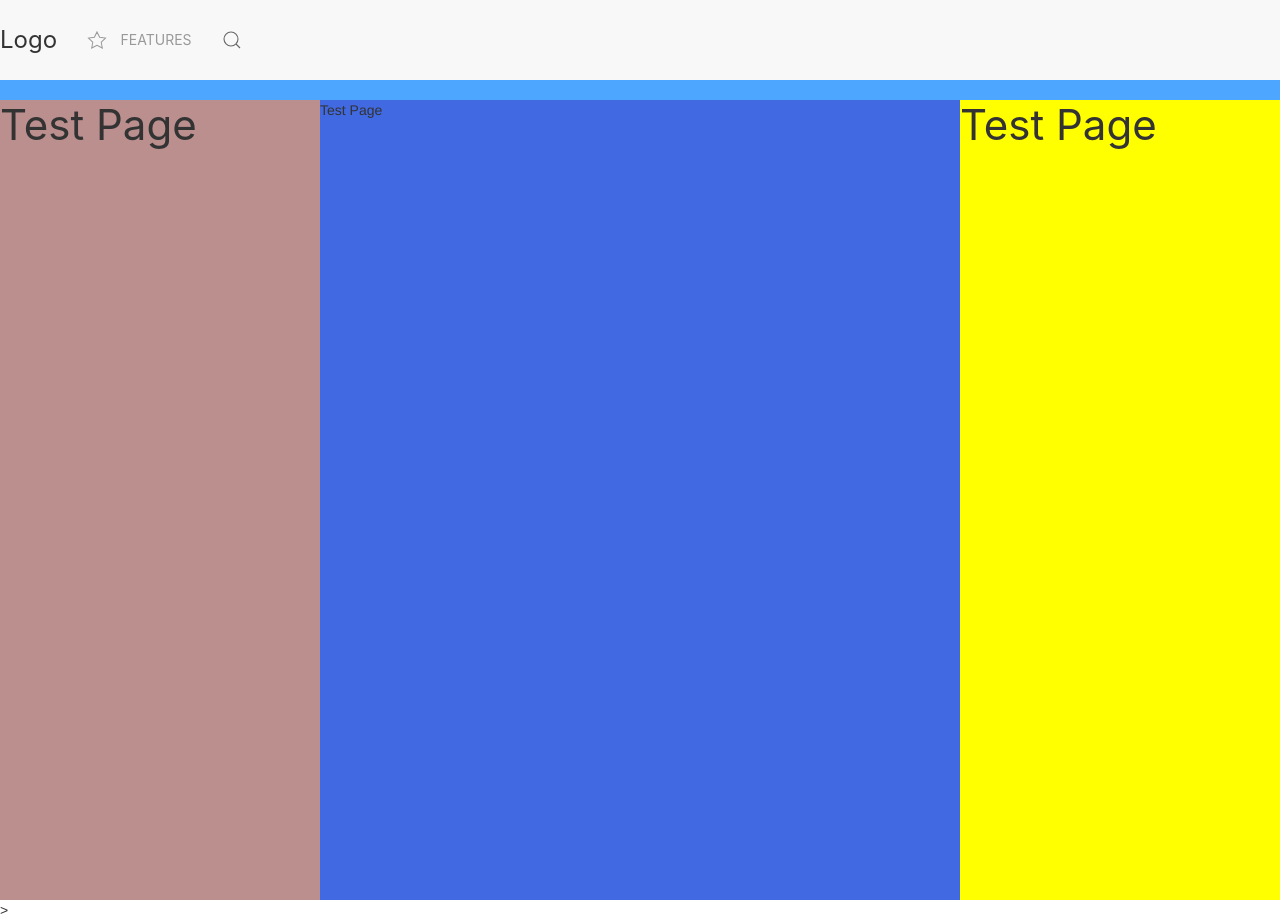
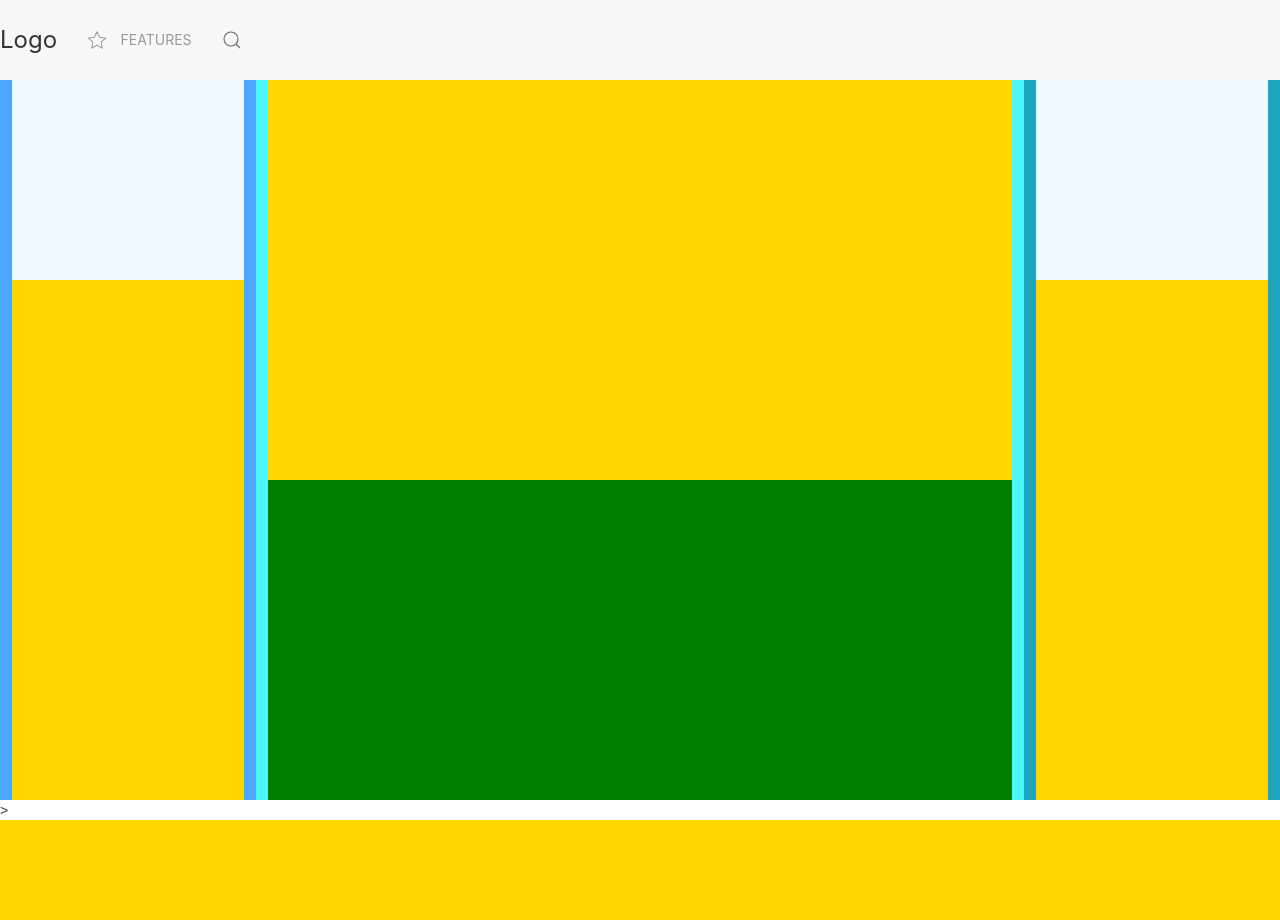
Before and after one commit to Lunasixx/MoneyPrinter, a Django app: page / in a window 1280 px wide. After the commit the page ends 820 px from the top, so only its background shows below. Run offline with Django 3.2, Linux system fonts and the light colour scheme; some libraries are stand-ins or nearby versions.

Commit message:
added layout

```diff
--- a/moneyprinter/printer/templates/printer/main.html
+++ b/moneyprinter/printer/templates/printer/main.html
@@ -1,5 +1,6 @@
 <!doctype html>
 <html>
+
 <head>
     <style type="text/css">
         body {
@@ -17,16 +18,49 @@
             padding: 0;
         }
 
+        .row {
+            min-width: 100vw;
+            min-height: 100vh;
+
+        }
+
+        #main-coloumn-header {
+            min-height: 60vh;
+            background-color: gold;
+
+        }
+
+        #main-coloumn-body {
+            min-height: 40vh;
+            background-color: green;
+
+        }
+
+        #side-coloumn-header {
+            min-height: 35vh;
+            background-color: aliceblue;
+        }
+
+        #side-coloumn-body {
+            min-height: 65vh;
+            background-color: gold;
+        }
+
+        #side-coloumn {
+            min-width: 20vw;
+            max-width: 20vw;
+        }
+
         .container {
-            width: 100%;
-            height: 100%;
-            position: relative;
-            margin: 0;
-            padding: 0;
+            min-height: 100vh;
+            min-width: 100vw;
         }
 
         .container-fluid {
             width: 100%;
+            margin-left: 0%;
+            margin-right: 0%;
+
         }
 
         .leftpane {
@@ -55,10 +89,10 @@
         }
 
         .toppane {
-            width: 100%;
-            height: 100px;
+            width: 100vw;
+            height: 10vh;
             border-collapse: collapse;
-            background-color: #4da6ff;
+
         }
     </style>
 
@@ -68,7 +102,8 @@
     <link href="https://cdn.jsdelivr.net/npm/bootstrap@5.0.1/dist/css/bootstrap.min.css" rel="stylesheet"
         integrity="sha384-+0n0xVW2eSR5OomGNYDnhzAbDsOXxcvSN1TPprVMTNDbiYZCxYbOOl7+AMvyTG2x" crossorigin="anonymous">
     <link rel="stylesheet" href="https://cdn.jsdelivr.net/npm/uikit@3.6.22/dist/css/uikit.min.css" />
-        <link rel="stylesheet" href="https://maxcdn.bootstrapcdn.com/bootstrap/3.3.6/css/bootstrap.min.css" type="text/css" media="screen"/>
+    <link rel="stylesheet" href="https://maxcdn.bootstrapcdn.com/bootstrap/3.3.6/css/bootstrap.min.css" type="text/css"
+        media="screen" />
     <link rel="stylesheet" href="https://cdn.jsdelivr.net/npm/uikit@3.6.22/dist/css/uikit.min.css" />
 
 
@@ -76,11 +111,12 @@
 
 
 </head>
+
 <body>
 
-        <div style="height: 100%; width: 100%;">
-            <!--TOP-->
-            <div class="toppane">
+    <div>
+
+        <div class="toppane" style="position: fixed;">
             <nav class="uk-navbar-container uk-margin" uk-navbar>
                 <div class="uk-navbar-left">
 
@@ -97,7 +133,8 @@
 
                     <div class="nav-overlay uk-navbar-right">
 
-                            <a class="uk-navbar-toggle" uk-search-icon uk-toggle="target: .nav-overlay; animation: uk-animation-fade" href="#"></a>
+                        <a class="uk-navbar-toggle" uk-search-icon
+                            uk-toggle="target: .nav-overlay; animation: uk-animation-fade" href="#"></a>
 
                     </div>
 
@@ -109,7 +146,8 @@
                             </form>
                         </div>
 
-                            <a class="uk-navbar-toggle" uk-close uk-toggle="target: .nav-overlay; animation: uk-animation-fade" href="#"></a>
+                        <a class="uk-navbar-toggle" uk-close
+                            uk-toggle="target: .nav-overlay; animation: uk-animation-fade" href="#"></a>
 
                     </div>
 
@@ -118,17 +156,38 @@
             </nav>
         </div>
 
-            <div class="leftpane">
-              <h1>Test Page</h1></div>
-            <div class="middlepane">Test Page</div>
-            <div class="rightpane">
-              <h1>Test Page</h1></div>
+
+
+    </div>
+
+    <div class="container">
+        <div class="row">
+            <div class="col" id="side-coloumn" style="background-color: #4da6ff;">
+                <div id="side-coloumn-header"></div>
+                <div id="side-coloumn-body"></div>
+            </div>
+            <div class="col" style="background-color: #4df6ff;">
+                <div id="main-coloumn-header"></div>
+                <div id="main-coloumn-body"></div>
+            </div>
+            <div class="col" id="side-coloumn" style="background-color: #1fa6bf;">
+                <div id="side-coloumn-header"></div>
+                <div id="side-coloumn-body"></div>
+            </div>
+        </div>
     </div>
 
     <script src="https://cdn.jsdelivr.net/npm/uikit@3.6.22/dist/js/uikit.min.js"></script>
     <script src="https://cdn.jsdelivr.net/npm/uikit@3.6.22/dist/js/uikit-icons.min.js"></script>
-          <script src="https://cdn.jsdelivr.net/npm/@popperjs/core@2.9.2/dist/umd/popper.min.js" integrity="sha384-IQsoLXl5PILFhosVNubq5LC7Qb9DXgDA9i+tQ8Zj3iwWAwPtgFTxbJ8NT4GN1R8p" crossorigin="anonymous"></script>
-          <script src="https://cdn.jsdelivr.net/npm/bootstrap@5.0.1/dist/js/bootstrap.min.js" integrity="sha384-Atwg2Pkwv9vp0ygtn1JAojH0nYbwNJLPhwyoVbhoPwBhjQPR5VtM2+xf0Uwh9KtT" crossorigin="anonymous"></script>
-          <script src="https://cdn.jsdelivr.net/npm/bootstrap@5.0.1/dist/js/bootstrap.bundle.min.js" integrity="sha384-gtEjrD/SeCtmISkJkNUaaKMoLD0//ElJ19smozuHV6z3Iehds+3Ulb9Bn9Plx0x4" crossorigin="anonymous"></script>>
+    <script src="https://cdn.jsdelivr.net/npm/@popperjs/core@2.9.2/dist/umd/popper.min.js"
+        integrity="sha384-IQsoLXl5PILFhosVNubq5LC7Qb9DXgDA9i+tQ8Zj3iwWAwPtgFTxbJ8NT4GN1R8p"
+        crossorigin="anonymous"></script>
+    <script src="https://cdn.jsdelivr.net/npm/bootstrap@5.0.1/dist/js/bootstrap.min.js"
+        integrity="sha384-Atwg2Pkwv9vp0ygtn1JAojH0nYbwNJLPhwyoVbhoPwBhjQPR5VtM2+xf0Uwh9KtT"
+        crossorigin="anonymous"></script>
+    <script src="https://cdn.jsdelivr.net/npm/bootstrap@5.0.1/dist/js/bootstrap.bundle.min.js"
+        integrity="sha384-gtEjrD/SeCtmISkJkNUaaKMoLD0//ElJ19smozuHV6z3Iehds+3Ulb9Bn9Plx0x4"
+        crossorigin="anonymous"></script>>
 </body>
+
 </html>
```
Lines whose indentation alone changed are shown as unchanged.
